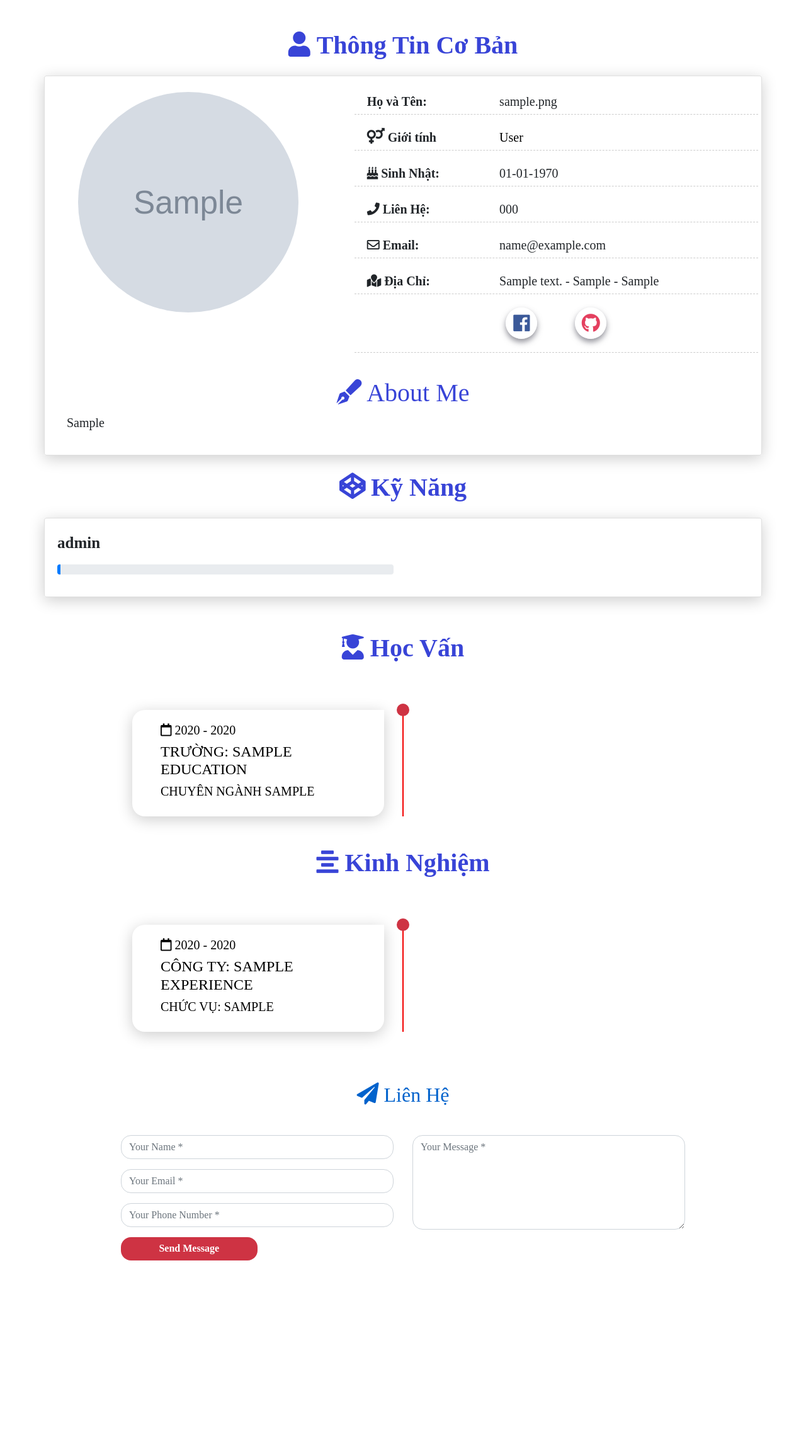
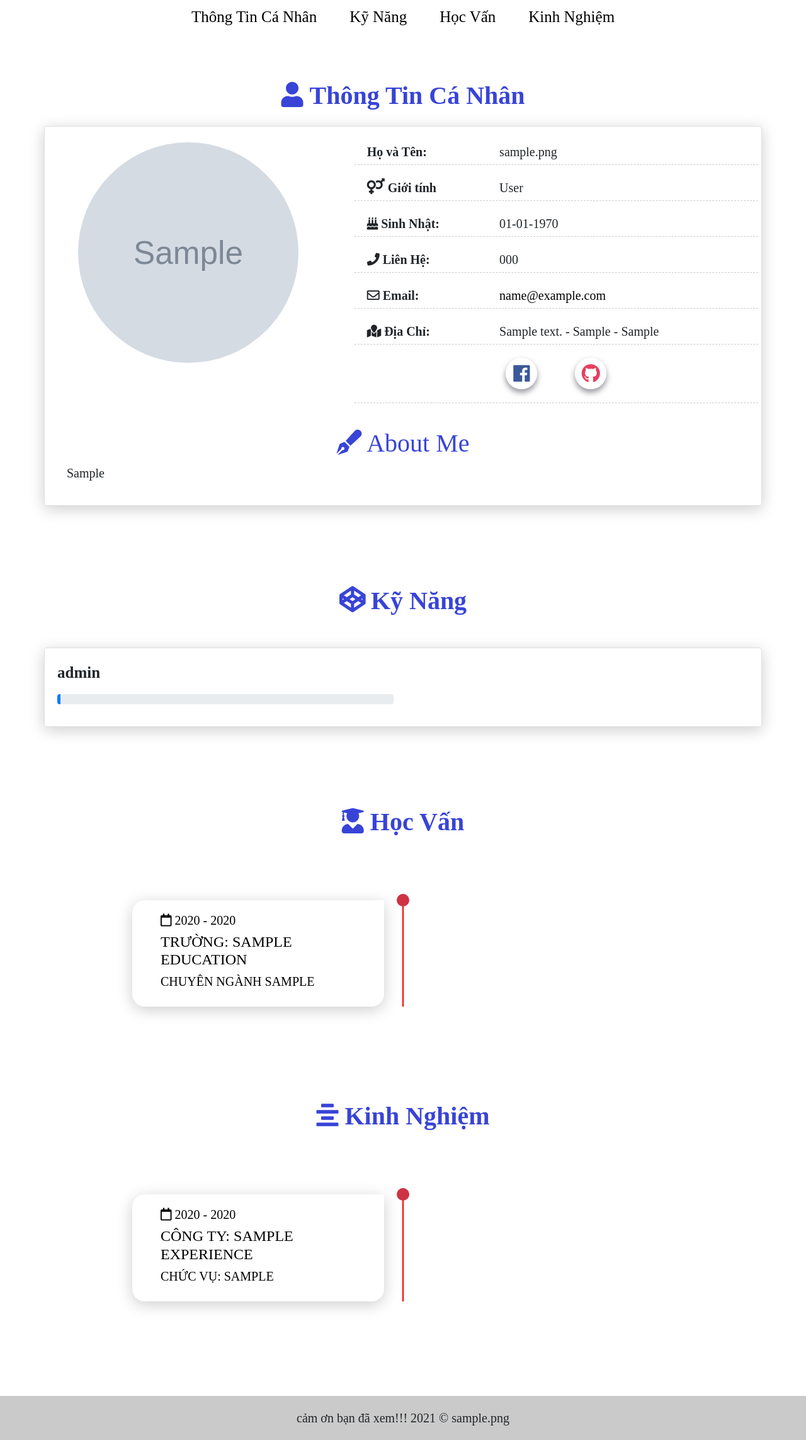
Before and after one commit to longvu138/CSE485_TranLongVu_185P1063536, a PHP site: page /yourcv.php?id=1 in a window 1280 px wide. Shown: the whole page at 63% size. Before the commit the page ends 2001 px from the top, so only its background shows below. Run offline with PHP 8.4, Linux system fonts and the light colour scheme; the visitor is signed in with stand-in values (Sample User, id 1); tables that the repository leaves empty or names only in its code hold one stand-in row (values such as "Sample post"); grey boxes marked "Sample" are stand-in pictures; some libraries are stand-ins or nearby versions.

Commit message:
PRJ CSE485

```diff
--- a/addinformation.php
+++ b/addinformation.php
@@ -14,6 +14,7 @@ if (isset($_POST["submit"])) {
     $facebook = $_POST['facebook'];
     $github = $_POST['github'];
     $about=$_POST['about'];
+
     session_start();
     $id = $_SESSION['id'];
 
@@ -94,7 +95,7 @@ if (isset($_POST["submit"])) {
 
    include_once"connect.php";
     if (mysqli_multi_query($conn, $sql)) {
-        header("location:yourcv.php");
+        header("location:usereditcv.php");
     } else {
         echo "$sql $conn->error";
     }
--- a/config.php
+++ b/config.php
@@ -1,6 +1,6 @@
 <?php
 //buowsc1 :Kết nối sql
-$conn = mysqli_connect('localhost', 'root', '', 'vnlocation');
+$conn = mysqli_connect('localhost', 'root', '', 'testmycv');
  if (!$conn) {
      die('Khong the ket noi. Kiem tra lai cac tham so');
      exit();
--- a/yourcv.php
+++ b/yourcv.php
@@ -1,9 +1,9 @@
 <?php
-session_start();
-if (!isset($_SESSION['status']) || ($_SESSION['status'] != 1)) {
-    header("Location: login.php");
-    exit();
-}
+// session_start();
+// if (!isset($_SESSION['status']) || ($_SESSION['status'] != 1)) {
+//     header("Location: login.php");
+//     exit();
+// }
 ?>
 <!doctype html>
 <html lang="en">
@@ -21,9 +21,9 @@ if (!isset($_SESSION['status']) || ($_SESSION['status'] != 1)) {
     <link rel="stylesheet" href="https://stackpath.bootstrapcdn.com/bootstrap/4.3.1/css/bootstrap.min.css" integrity="sha384-ggOyR0iXCbMQv3Xipma34MD+dH/1fQ784/j6cY/iJTQUOhcWr7x9JvoRxT2MZw1T" crossorigin="anonymous">
     <!-- font awesome -->
     <link rel="stylesheet" href="https://use.fontawesome.com/releases/v5.6.3/css/all.css">
-    <script src="https://ajax.googleapis.com/ajax/libs/jquery/3.5.1/jquery.min.js"></script>
+    <script src="jquery-3.5.1.min.js"></script>
     <link rel="stylesheet" href="css/style.css">
-    <script src="script.js"></script>
+
 </head>
 <style>
     :root {
@@ -147,9 +147,8 @@ if (!isset($_SESSION['status']) || ($_SESSION['status'] != 1)) {
 
 <body>
     <?php
-
-    $user_id = $_SESSION["id"];
-
+ session_start();
+    $user_id = $_GET['id'];
     include("connect.php");
     $result = mysqli_fetch_row(mysqli_query($conn, "SELECT `cv_id` FROM `table_cv` WHERE `user_id` = $user_id;"));
     if (isset($result[0])) {
@@ -164,11 +163,49 @@ if (!isset($_SESSION['status']) || ($_SESSION['status'] != 1)) {
     }
 
     ?>
+    <style>
+        .nav {
+            z-index: 9999999999999999999999999999;
+            left: 0;
+            position: fixed;
+            top: 0;
+
+            right: 0;
+            font-size: 25px;
+
+        }
+
+        .nava {
+            color: Black !important;
+            margin: 0 10px 10px 10px;
+            padding-bottom: 0px;
+        }
+
+        .nava:hover {
+            border-bottom: 4px solid yellowgreen;
+        }
+    </style>
+
+
+        <ul class="nav justify-content-center nav">
+            <li class="nav-item  ">
+                <a class="nav-link nava" href="#info">Thông Tin Cá Nhân</a>
+            </li>
+            <li class="nav-item ">
+                <a class="nav-link nava" href="#skill">Kỹ Năng</a>
+            </li>
+            <li class="nav-item ">
+                <a class="nav-link nava" href="#edu">Học Vấn</a>
+            </li>
+            <li class="nav-item " >
+                <a class="nav-link nava" href="#exp">Kinh Nghiệm</a>
+            </li>
+        </ul>
 
     <!-- About -->
-    <div class="container about" style="    margin-top: 3em;">
-        <div class="h1 text-center mb-4 title"><i class="far fa-user" style="font-weight: 800;color:#0010ccc7"> Thông Tin Cơ Bản</i> </div>
-        <div class="about">
+    <div class="container about" id="info" style="    margin-top: 8em;">
+        <div  class="h1 text-center mb-4 title"><i class="far fa-user" style="font-weight: 800;color:#0010ccc7"> Thông Tin Cá Nhân</i> </div>
+        <div class="about ">
             <div class="card" data-aos="fade-up" data-aos-offset="10">
                 <div class="row">
                     <div class="col-lg-5 col-md-12 ">
@@ -185,7 +222,7 @@ if (!isset($_SESSION['status']) || ($_SESSION['status'] != 1)) {
                             </div>
                             <div class="row mt-3 info">
                                 <div class="col-sm-4"><strong> <i style="font-size: 25px;" class="fas fa-venus-mars"></i> Giới tính</strong></div>
-                                <div class="col-sm-8"><a href="https://www.gmail.com"><?php echo $info[3] ?></a></div>
+                                <div class="col-sm-8" style=" text-transform: capitalize;"><?php echo $info[3] ?></div>
                             </div>
                             <div class="row mt-3 info">
                                 <div class="col-sm-4"><strong><i class="fas fa-birthday-cake"></i></i> Sinh Nhật:</strong></div>
@@ -200,7 +237,7 @@ if (!isset($_SESSION['status']) || ($_SESSION['status'] != 1)) {
 
                             <div class="row mt-3 info">
                                 <div class="col-sm-4"><strong><i style="font-size: 20px;" class="far fa-envelope"></i> Email:</strong></div>
-                                <div class="col-sm-8"><?php echo $contact[1]; ?></div>
+                                <div class="col-sm-8"><a href="https://www.gmail.com"><?php echo $contact[1]; ?></a></div>
                             </div>
                             <div class="row mt-3 info">
                                 <div class="col-sm-4"><strong><i style="font-size: 20px;" class="fas fa-map-marked"></i> Địa Chỉ:</strong></div>
@@ -232,8 +269,8 @@ if (!isset($_SESSION['status']) || ($_SESSION['status'] != 1)) {
         </div>
     </div>
     <!-- Skin -->
-    <div class="container skin">
-        <div class="h1 text-center mb-4 title" style="font-weight: 800;color:#0010ccc7"><i class="fab fa-codepen"> Kỹ Năng</i></div>
+    <div class="container skin" id="skill">
+        <div class="h1 text-center mb-4 title" style="font-weight: 800;color:#0010ccc7;    margin: 100px 0px 50px 0px !important;"><i class="fab fa-codepen"> Kỹ Năng</i></div>
         <div class="about">
             <div class="card" data-aos="fade-up" data-aos-anchor-placement="top-bottom">
 
@@ -258,7 +295,7 @@ if (!isset($_SESSION['status']) || ($_SESSION['status'] != 1)) {
             </div>
         </div>
 
-        <div class="h1 text-center mb-4 title" style="font-weight: 800; margin-top: 30px;color:#0010ccc7;  "><i class="fas fa-user-graduate"></i> Học Vấn</div>
+        <div class="h1 text-center mb-4 title" id="edu" style="font-weight: 800; margin-top: 30px;color:#0010ccc7;margin: 100px 0px 50px 0px !important;  "><i class="fas fa-user-graduate"></i> Học Vấn</div>
 
         <div class="container containerer">
             <div class="timeline">
@@ -279,11 +316,11 @@ if (!isset($_SESSION['status']) || ($_SESSION['status'] != 1)) {
         </div>
 
         <!-- Exp -->
-        <div class="h1 text-center mb-4 title" style="font-weight: 800;color:#0010ccc7;"><i class="fas fa-align-center"></i> Kinh Nghiệm</div>
+        <div class="h1 text-center mb-4 title" style="font-weight: 800;color:#0010ccc7; margin: 100px 0px 50px 0px !important;"><i class="fas fa-align-center"></i> Kinh Nghiệm</div>
         <div class="container containerer">
 
 
-            <div class="timeline">
+            <div class="timeline" id="exp">
 
                 <ul> <?php
                         foreach ($exp as  $explist) {
@@ -302,42 +339,54 @@ if (!isset($_SESSION['status']) || ($_SESSION['status'] != 1)) {
         </div>
     </div>
     </div>
-    <div class="container  contact-form">
-        <form method="post">
-            <h2><i style="font-size:35px" class="fas fa-paper-plane"></i> Liên Hệ</h2>
-            <div class="row">
-                <div class="col-md-6">
-                    <div class="form-group">
-                        <input type="text" name="txtName" class="form-control" placeholder="Your Name *" value="" />
-                    </div>
-                    <div class="form-group">
-                        <input type="text" name="txtEmail" class="form-control" placeholder="Your Email *" value="" />
-                    </div>
-                    <div class="form-group">
-                        <input type="text" name="txtPhone" class="form-control" placeholder="Your Phone Number *" value="" />
-                    </div>
-                    <div class="form-group">
-                        <input type="submit" name="btnSubmit" class="btnContact" value="Send Message" />
-                    </div>
-                </div>
-                <div class="col-md-6">
-                    <div class="form-group">
-                        <textarea name="txtMsg" class="form-control" placeholder="Your Message *" style="width: 100%; height: 150px;"></textarea>
-                    </div>
-                </div>
-            </div>
-        </form>
-    </div>
+    <style>
+        .spacer {
+            flex: 1;
+        }
+
+        /* make it visible for the purposes of demo */
+        .footer {
+            margin-top: 100px;
+            height: 70px;
+            background-color: #cacaca;
+        }
+    </style>
+    <div class="spacer"></div>
+    <footer class="footer text-center " >
+        <h5 style="line-height: 70px;">  cảm ơn bạn đã xem!!! 2021  &copy <?php echo $info[1] ?></h5>
+    </footer>
+
 
     <!-- jQuery first, then Popper.js, then Bootstrap JS -->
-    <script src="https://code.jquery.com/jquery-3.3.1.min.js " integrity="sha384-q8i/X+965DzO0rT7abK41JStQIAqVgRVzpbzo5smXKp4YfRvH+8abtTE1Pi6jizo " crossorigin="anonymous "></script>
+    <!-- <script src="https://code.jquery.com/jquery-3.3.1.min.js " integrity="sha384-q8i/X+965DzO0rT7abK41JStQIAqVgRVzpbzo5smXKp4YfRvH+8abtTE1Pi6jizo " crossorigin="anonymous "></script> -->
     <script src="https://cdnjs.cloudflare.com/ajax/libs/popper.js/1.14.7/umd/popper.min.js " integrity="sha384-UO2eT0CpHqdSJQ6hJty5KVphtPhzWj9WO1clHTMGa3JDZwrnQq4sF86dIHNDz0W1 " crossorigin="anonymous "></script>
-    <!-- <script src="https://stackpath.bootstrapcdn.com/bootstrap/4.3.1/js/bootstrap.min.js " integrity="sha384-JjSmVgyd0p3pXB1rRibZUAYoIIy6OrQ6VrjIEaFf/nJGzIxFDsf4x0xIM+B07jRM " crossorigin="anonymous "></script> -->
-    <!-- <script src="https://code.jquery.com/jquery-3.5.1.js" integrity="sha256-QWo7LDvxbWT2tbbQ97B53yJnYU3WhH/C8ycbRAkjPDc=" crossorigin="anonymous"></script> -->
+    <script src="https://stackpath.bootstrapcdn.com/bootstrap/4.3.1/js/bootstrap.min.js " integrity="sha384-JjSmVgyd0p3pXB1rRibZUAYoIIy6OrQ6VrjIEaFf/nJGzIxFDsf4x0xIM+B07jRM " crossorigin="anonymous "></script>
+    <script src="https://code.jquery.com/jquery-3.5.1.js" integrity="sha256-QWo7LDvxbWT2tbbQ97B53yJnYU3WhH/C8ycbRAkjPDc=" crossorigin="anonymous"></script>
     <script src="https://cdnjs.cloudflare.com/ajax/libs/jspdf/2.2.0/jspdf.umd.min.js"></script>
 
-
-
+    <script>
+        $("a[href*='#']:not([href='#])").click(function() {
+            let target = $(this).attr("href");
+            $('html,body').stop().animate({
+                scrollTop: $(target).offset().top
+            }, 1000);
+            event.preventDefault();
+        });
+    </script>
+    <script>
+        $(document).ready(function() {
+            $(window).scroll(function() {
+                var scroll = $(window).scrollTop();
+                if (scroll > 50) {
+                    $(".nav").css("background", " #bdecfc");
+                    $(".nav").css("transition", "0.5s");
+                    $(".nava").css("color", "white !important");
+                } else {
+                    $(".nav").css("background", "");
+                }
+            })
+        });
+    </script>
 </body>
 
 </html>
```
Also changed, not shown: UserCreateCv.php (+12 -41 lines), UsereditCV.php (+7 -6 lines), changepass.php (added, +82 -0 lines), editinfo.php (deleted, +0 -108 lines), index.php (+24 -10 lines), login.php (+7 -8 lines), loginprocess.php (deleted, +0 -51 lines), signup.php (+16 -13 lines), admin.php (added), upload/images (1).jfif (added), useraddinfo.php (added).
